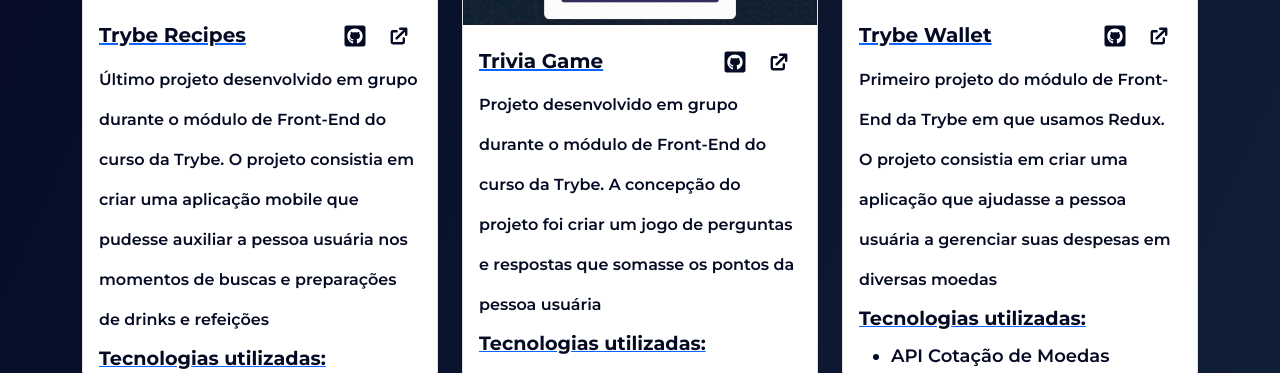
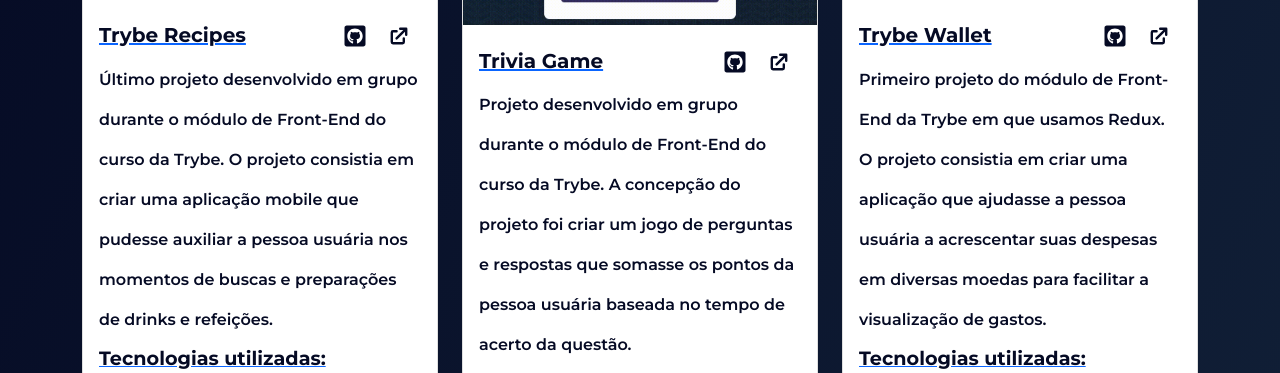
Before and after one commit to eduardomuchak/eduardo-portfolio, a React (Create React App) app: page /projetos in a window 1280 px wide. Shown: the part 427-800 px from the top of the page. Built offline with nearby package versions, Linux system fonts and the light colour scheme.

Commit message:
refactor: Ajusta textos de descrições de projetos

```diff
--- a/src/data.js
+++ b/src/data.js
@@ -13,7 +13,7 @@
         title: 'Trybe Recipes',
         gitHubURL: 'https://github.com/eduardomuchak/19-trybe-recipes',
         vercelURL: 'https://tryberecipes-eduardomuchak.vercel.app/',
-        description: 'Último projeto desenvolvido em grupo durante o módulo de Front-End do curso da Trybe. O projeto consistia em criar uma aplicação mobile que pudesse auxiliar a pessoa usuária nos momentos de buscas e preparações de drinks e refeições',
+        description: 'Último projeto desenvolvido em grupo durante o módulo de Front-End do curso da Trybe. O projeto consistia em criar uma aplicação mobile que pudesse auxiliar a pessoa usuária nos momentos de buscas e preparações de drinks e refeições.',
         technologies: ["API's The CocktailDB e The MealDB", 'Context API', 'JavaScript', 'React Router Dom', 'ReactJS', 'React Testing Library (RTL)', 'TailwindCSS'],
         image: `${TrybeRecipes}`,
       },
@@ -21,7 +21,7 @@
         title: 'Trivia Game',
         gitHubURL: 'https://github.com/eduardomuchak/17-trivia-game',
         vercelURL: 'https://trivia-eduardomuchak.vercel.app/',
-        description: 'Projeto desenvolvido em grupo durante o módulo de Front-End do curso da Trybe. A concepção do projeto foi criar um jogo de perguntas e respostas que somasse os pontos da pessoa usuária',
+        description: 'Projeto desenvolvido em grupo durante o módulo de Front-End do curso da Trybe. A concepção do projeto foi criar um jogo de perguntas e respostas que somasse os pontos da pessoa usuária baseada no tempo de acerto da questão.',
         technologies: ['API Trivia', 'Bootstrap', 'CSS', 'JavaScript', 'React Router Dom', 'ReactJS', 'Redux'],
         image: `${Trivia}`,
       },
@@ -29,7 +29,7 @@
         title: 'Trybe Wallet',
         gitHubURL: 'https://github.com/eduardomuchak/16-trybe-wallet',
         vercelURL: 'https://trybewallet-eduardomuchak.vercel.app/',
-        description: 'Primeiro projeto do módulo de Front-End da Trybe em que usamos Redux. O projeto consistia em criar uma aplicação que ajudasse a pessoa usuária a gerenciar suas despesas em diversas moedas',
+        description: 'Primeiro projeto do módulo de Front-End da Trybe em que usamos Redux. O projeto consistia em criar uma aplicação que ajudasse a pessoa usuária a acrescentar suas despesas em diversas moedas para facilitar a visualização de gastos.',
         technologies: ['API Cotação de Moedas', 'Bootstrap', 'CSS', 'JavaScript', 'React Router Dom', 'ReactJS', 'Redux'],
         image: `${TrybeWallet}`,
       },
```
